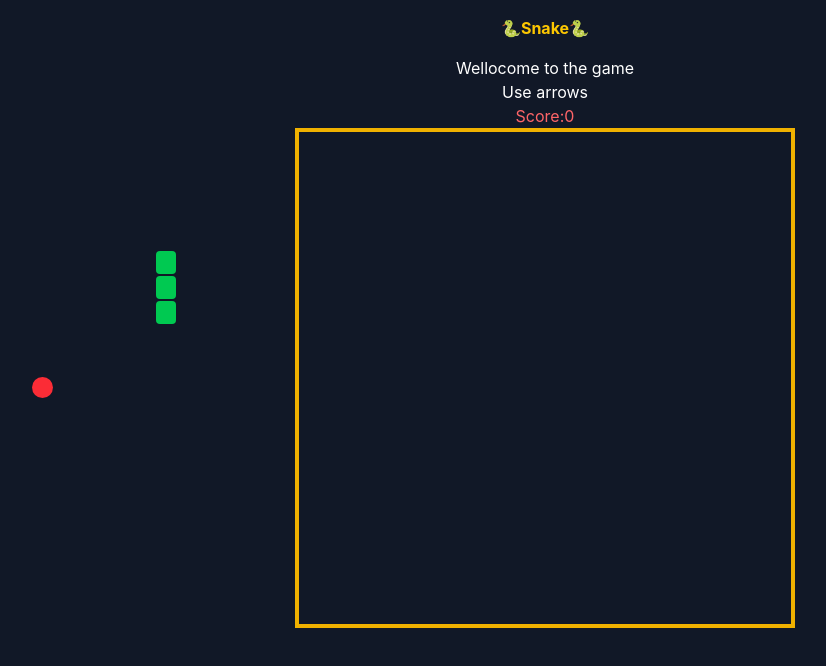
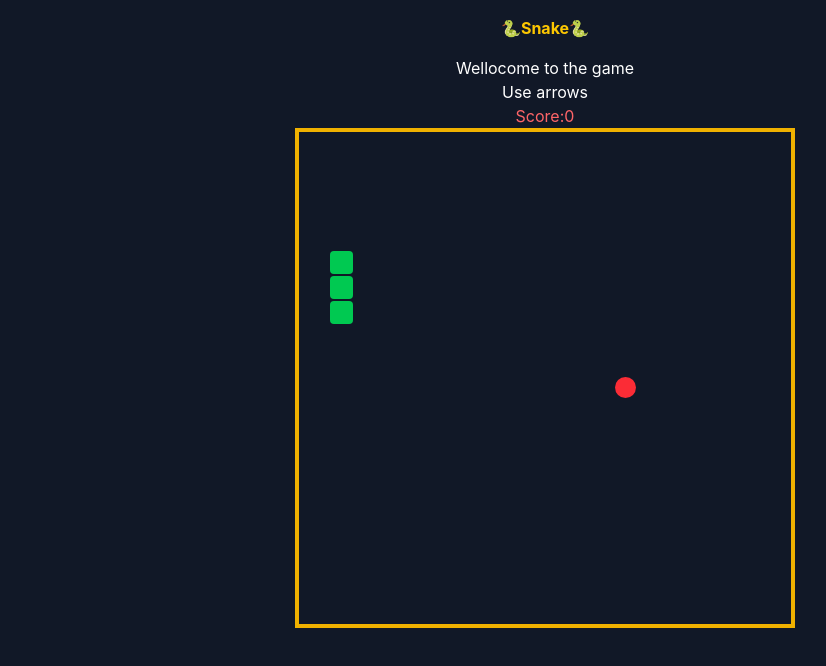
Before and after one commit to GabyYaneva/my-snake-game, a React (Vite) app: page / in a window 1280 px wide. Shown: the top 666 px of the page, without its empty margins (95-921 px from the left). Built offline with nearby package versions, Linux system fonts and the light colour scheme.

Commit message:
fixing apple and snake

```diff
--- a/src/App.jsx
+++ b/src/App.jsx
@@ -27,30 +27,30 @@ const[isPlaying,setIsPlaying]=useState(false)
       <p>Wellocome to the game</p>
       <p>Use arrows</p>
       <p className="text-red-400">Score:<span className="text-red-400">{score}</span></p>
-    <div className="re;ative bg-grey-800 border-4 border-yellow-500 shadow-2x1"
-    style={{
+
+    <div className="re;ative bg-grey-700 border-4 border-yellow-500 shadow-2x1"
+         style={{
       width:GRID_SIZE*CELL_SIZE,
       height:GRID_SIZE*CELL_SIZE
-    }}>
-    {snake.map((segment,index)=>(
+        }}>
+           {snake.map((segment,index)=>(
       <div
       key={index}
       className="absolute bg-green-500 rounded-sm"
       style={{
-        width:CELL_SIZE-5,
+        width:CELL_SIZE-2,
         height:CELL_SIZE-2,
-        left:segment.x*CELL_SIZE+1,
+        left:segment.x*CELL_SIZE+175,
         top:segment.y*CELL_SIZE+1
       }}></div>
     ))}
-    <div className="absolute bg-red-500 rounded-full"
+         <div className="absolute bg-red-500 rounded-full"
     style={{
       width:CELL_SIZE-4,
       height:CELL_SIZE-4,
       top: apple.x*CELL_SIZE+2,
-      left:apple.y*CELL_SIZE+2
+      left:apple.y*CELL_SIZE+585
     }}>
-
     </div>
     </div>
 
```
